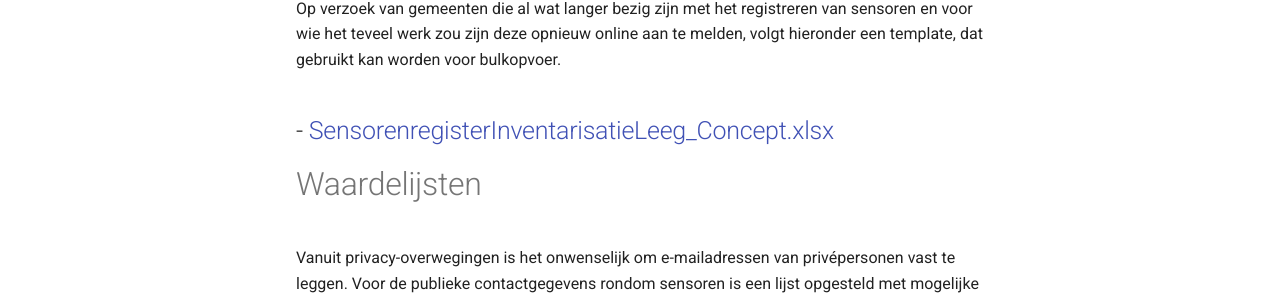
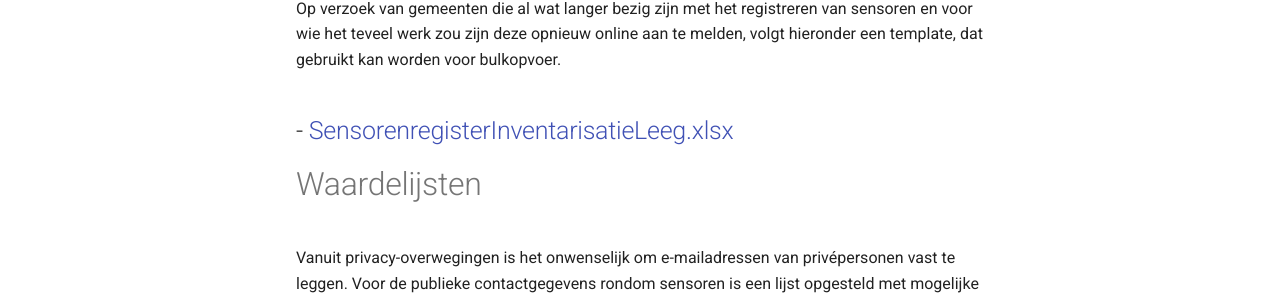
Before and after one commit to kadaster-labs/sensrnet-home, an MkDocs documentation site: the page built from docs/DocumentationNL.md, in a window 1280 px wide and 1198 px high. Shown: the part 622-922 px from the top of the window. Built offline with MkDocs 1.6.1 and Material for MkDocs 9.7.7, drawn with Linux system fonts in a browser that asks for light colours; comment, search, counter and statistics services are not loaded; some of the changed text lies outside the part shown.

Commit message:
Update DocumentationNL.md

```diff
--- a/docs/DocumentationNL.md
+++ b/docs/DocumentationNL.md
@@ -16,7 +16,7 @@ Bulkopvoer
 ===========
 Op verzoek van gemeenten die al wat langer bezig zijn met het registreren van sensoren en voor wie het teveel werk zou zijn deze opnieuw online aan te melden, volgt hieronder een template, dat gebruikt kan worden voor bulkopvoer.
 
-- [SensorenregisterInventarisatieLeeg_Concept.xlsx](SensorenregisterInventarisatieLeeg_Concept.xlsx)
+- [SensorenregisterInventarisatieLeeg.xlsx](SensorenregisterInventarisatieLeeg.xlsx)
 -
 
 Waardelijsten
```
